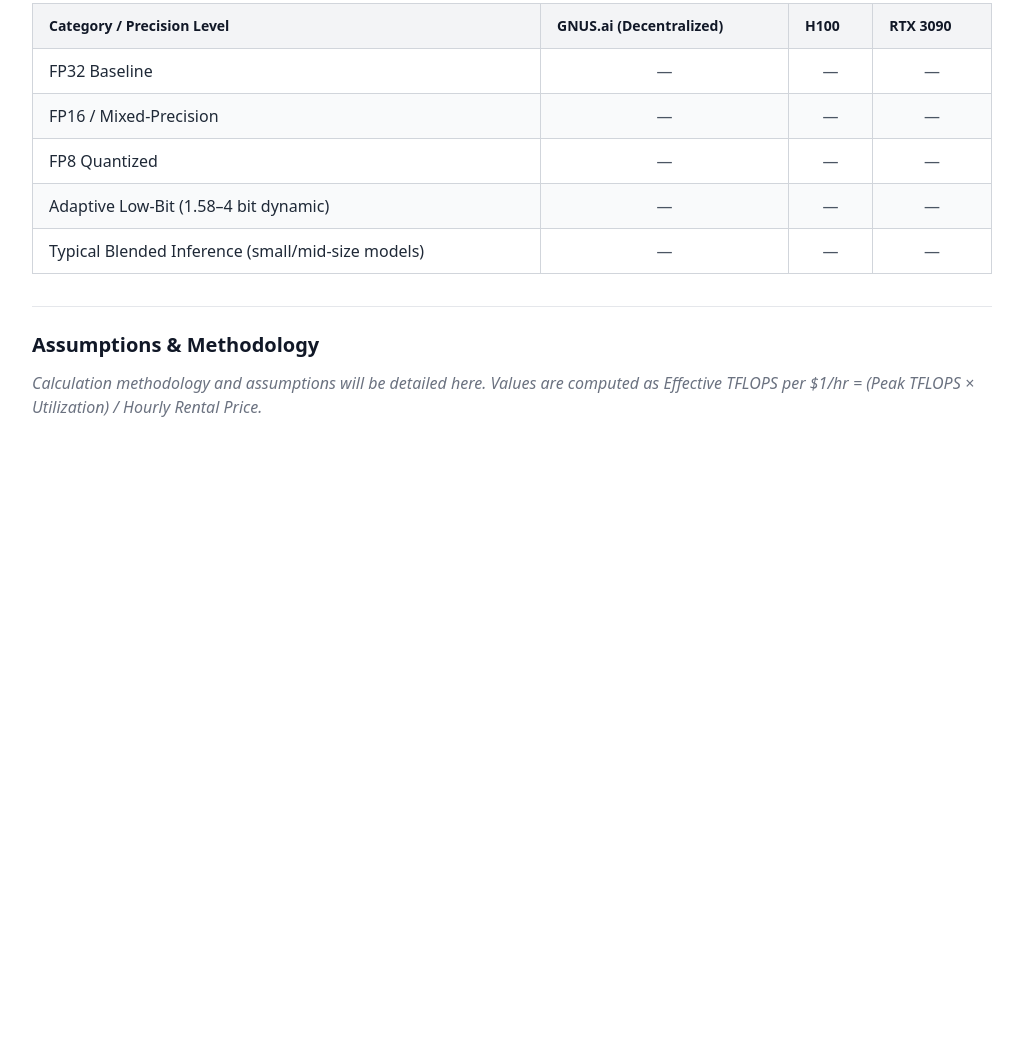
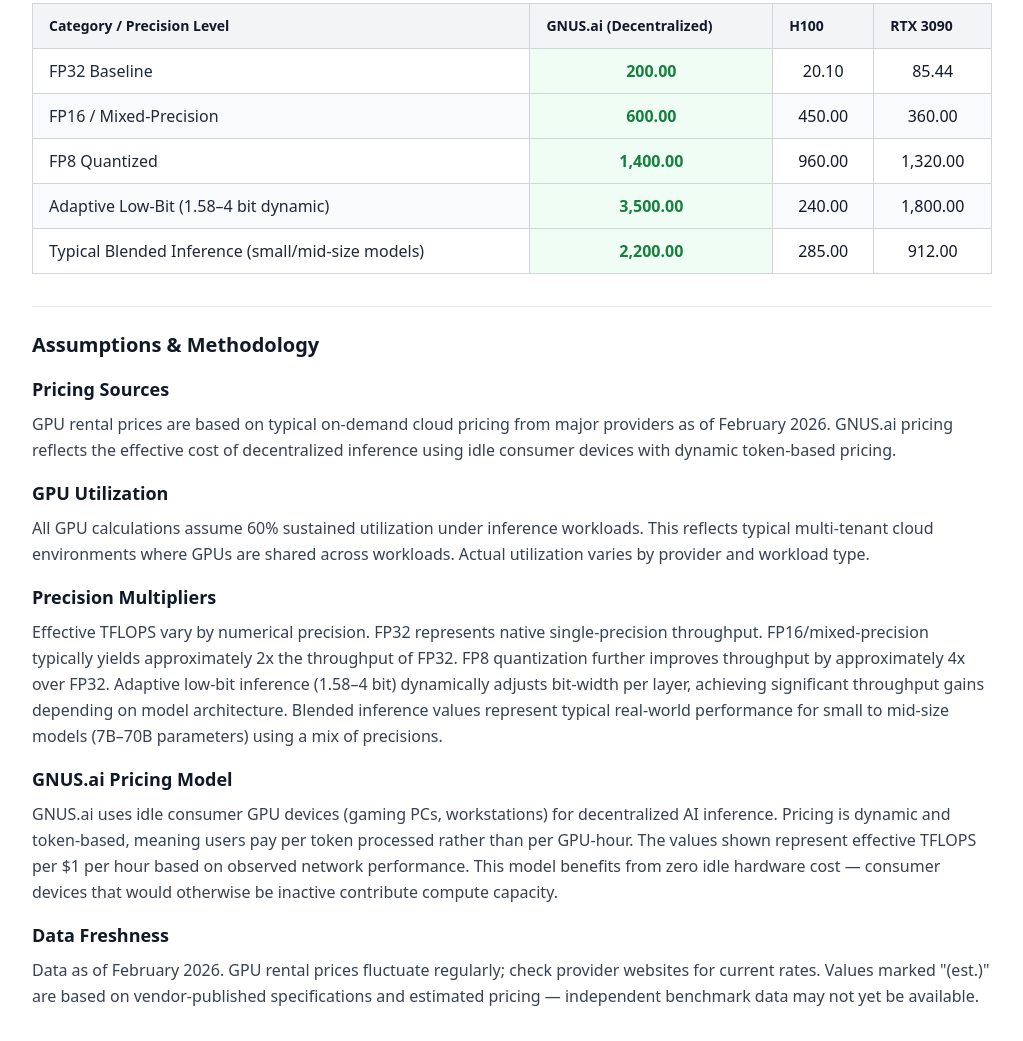
Before and after one commit to GeniusVentures/gnus-ai-pricing, a website: page index.html in a window 1280 px wide. Shown: the part 343-1384 px from the top of the page, without its empty margins (128-1151 px from the left). Before the commit the page ends 800 px from the top, so only its background shows below. Drawn offline with nearby package versions, Linux system fonts and the light colour scheme.

Commit message:
feat(02): populate table data, highlight GNUS column, write methodology
- Add GPU data objects for all 7 GPUs with specs and pricing
- Implement calculation: effective TFLOPS = (peak x util) / price
- Format values with 2 decimal places, US locale (toLocaleString)
- Highlight GNUS column with bg-green-50 + text-green-700 + font-semibold
- Write full methodology with 5 structured sections
- Table renders computed values on page load via DOMContentLoaded

Covers: DATA-01, DATA-02, DATA-03, DATA-04, DATA-05, FEAT-01, FEAT-02

```diff
--- a/index.html
+++ b/index.html
@@ -15,6 +15,93 @@
                 }
             }
         }
+    </script>
+    <script>
+        const gnusData = {
+            fp32: 200,
+            fp16: 600,
+            fp8: 1400,
+            adaptive: 3500,
+            blended: 2200
+        };
+
+        const gpuData = {
+            "H100": {
+                price: 2.00,
+                utilization: 0.60,
+                tflops: [67, 1500, 3200, 800, 950]
+            },
+            "A100": {
+                price: 1.20,
+                utilization: 0.60,
+                tflops: [19.5, 312, 1248, 700, 600]
+            },
+            "RTX 4090": {
+                price: 0.35,
+                utilization: 0.60,
+                tflops: [82.6, 330, 1320, 900, 800]
+            },
+            "RTX 3090": {
+                price: 0.25,
+                utilization: 0.60,
+                tflops: [35.6, 150, 550, 750, 380]
+            },
+            "RTX 5090 (est.)": {
+                price: 0.60,
+                utilization: 0.60,
+                tflops: [100, 400, 1600, 1000, 900]
+            },
+            "Blackwell B200": {
+                price: 3.50,
+                utilization: 0.60,
+                tflops: [90, 2250, 4500, 1200, 1800]
+            },
+            "L40S": {
+                price: 0.80,
+                utilization: 0.60,
+                tflops: [91.6, 366, 1466, 850, 750]
+            }
+        };
+
+        function calcEffective(tflops, utilization, price) {
+            return (tflops * utilization) / price;
+        }
+
+        function formatValue(val) {
+            return val.toLocaleString('en-US', { minimumFractionDigits: 2, maximumFractionDigits: 2 });
+        }
+
+        function renderTable(gpu1Name, gpu2Name) {
+            var gpu1 = gpuData[gpu1Name];
+            var gpu2 = gpuData[gpu2Name];
+            if (!gpu1 || !gpu2) return;
+
+            var gnusValues = [gnusData.fp32, gnusData.fp16, gnusData.fp8, gnusData.adaptive, gnusData.blended];
+            var gpu1Values = gpu1.tflops.map(function(t) { return calcEffective(t, gpu1.utilization, gpu1.price); });
+            var gpu2Values = gpu2.tflops.map(function(t) { return calcEffective(t, gpu2.utilization, gpu2.price); });
+
+            var tbody = document.getElementById('table-body');
+            if (!tbody) return;
+            var rows = tbody.getElementsByTagName('tr');
+
+            for (var i = 0; i < rows.length; i++) {
+                var cells = rows[i].getElementsByTagName('td');
+                if (cells.length >= 4) {
+                    cells[1].innerHTML = formatValue(gnusValues[i]);
+                    cells[1].className = 'border border-gray-300 px-4 py-2.5 text-center bg-green-50 text-green-700 font-semibold';
+
+                    cells[2].innerHTML = formatValue(gpu1Values[i]);
+                    cells[2].className = 'border border-gray-300 px-4 py-2.5 text-center text-gray-900';
+
+                    cells[3].innerHTML = formatValue(gpu2Values[i]);
+                    cells[3].className = 'border border-gray-300 px-4 py-2.5 text-center text-gray-900';
+                }
+            }
+        }
+
+        document.addEventListener('DOMContentLoaded', function() {
+            renderTable('H100', 'RTX 3090');
+        });
     </script>
 </head>
 <body class="bg-white text-gray-900 min-h-screen">
@@ -63,7 +150,7 @@
                     </th>
                 </tr>
             </thead>
-            <tbody>
+            <tbody id="table-body">
                 <tr class="bg-white">
                     <td class="border border-gray-300 px-4 py-2.5 font-medium text-gray-800">
                         FP32 Baseline
@@ -110,10 +197,46 @@
 
     <section class="mt-8 pt-6 border-t border-gray-200">
         <h2 class="text-xl font-semibold mb-3">Assumptions &amp; Methodology</h2>
-        <p class="text-gray-500 italic">
-            Calculation methodology and assumptions will be detailed here.
-            Values are computed as Effective TFLOPS per $1/hr =
-            (Peak TFLOPS &times; Utilization) / Hourly Rental Price.
+
+        <h3 class="text-lg font-semibold mt-4 mb-2">Pricing Sources</h3>
+        <p class="text-gray-700 leading-relaxed">
+            GPU rental prices are based on typical on-demand cloud pricing from major providers
+            as of February 2026. GNUS.ai pricing reflects the effective cost of decentralized
+            inference using idle consumer devices with dynamic token-based pricing.
+        </p>
+
+        <h3 class="text-lg font-semibold mt-4 mb-2">GPU Utilization</h3>
+        <p class="text-gray-700 leading-relaxed">
+            All GPU calculations assume 60% sustained utilization under inference workloads.
+            This reflects typical multi-tenant cloud environments where GPUs are shared across
+            workloads. Actual utilization varies by provider and workload type.
+        </p>
+
+        <h3 class="text-lg font-semibold mt-4 mb-2">Precision Multipliers</h3>
+        <p class="text-gray-700 leading-relaxed">
+            Effective TFLOPS vary by numerical precision. FP32 represents native single-precision
+            throughput. FP16/mixed-precision typically yields approximately 2x the throughput of FP32.
+            FP8 quantization further improves throughput by approximately 4x over FP32. Adaptive
+            low-bit inference (1.58&ndash;4 bit) dynamically adjusts bit-width per layer, achieving
+            significant throughput gains depending on model architecture. Blended inference values
+            represent typical real-world performance for small to mid-size models (7B&ndash;70B
+            parameters) using a mix of precisions.
+        </p>
+
+        <h3 class="text-lg font-semibold mt-4 mb-2">GNUS.ai Pricing Model</h3>
+        <p class="text-gray-700 leading-relaxed">
+            GNUS.ai uses idle consumer GPU devices (gaming PCs, workstations) for decentralized
+            AI inference. Pricing is dynamic and token-based, meaning users pay per token processed
+            rather than per GPU-hour. The values shown represent effective TFLOPS per $1 per hour
+            based on observed network performance. This model benefits from zero idle hardware
+            cost &mdash; consumer devices that would otherwise be inactive contribute compute capacity.
+        </p>
+
+        <h3 class="text-lg font-semibold mt-4 mb-2">Data Freshness</h3>
+        <p class="text-gray-700 leading-relaxed">
+            Data as of February 2026. GPU rental prices fluctuate regularly; check provider websites
+            for current rates. Values marked "(est.)" are based on vendor-published specifications
+            and estimated pricing &mdash; independent benchmark data may not yet be available.
         </p>
     </section>
 
```
Also changed, not shown: .planning/phases/02-data-visual-features/02-01-SUMMARY.md (added).
